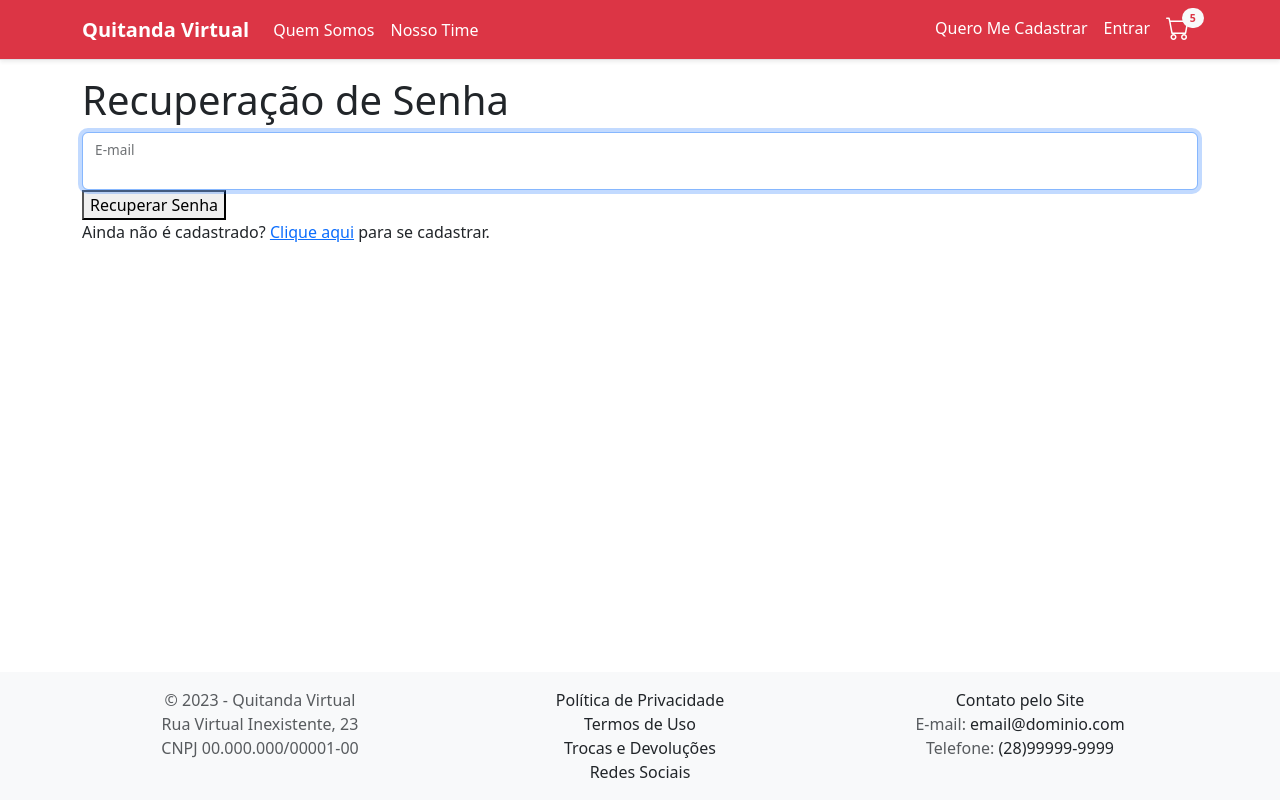
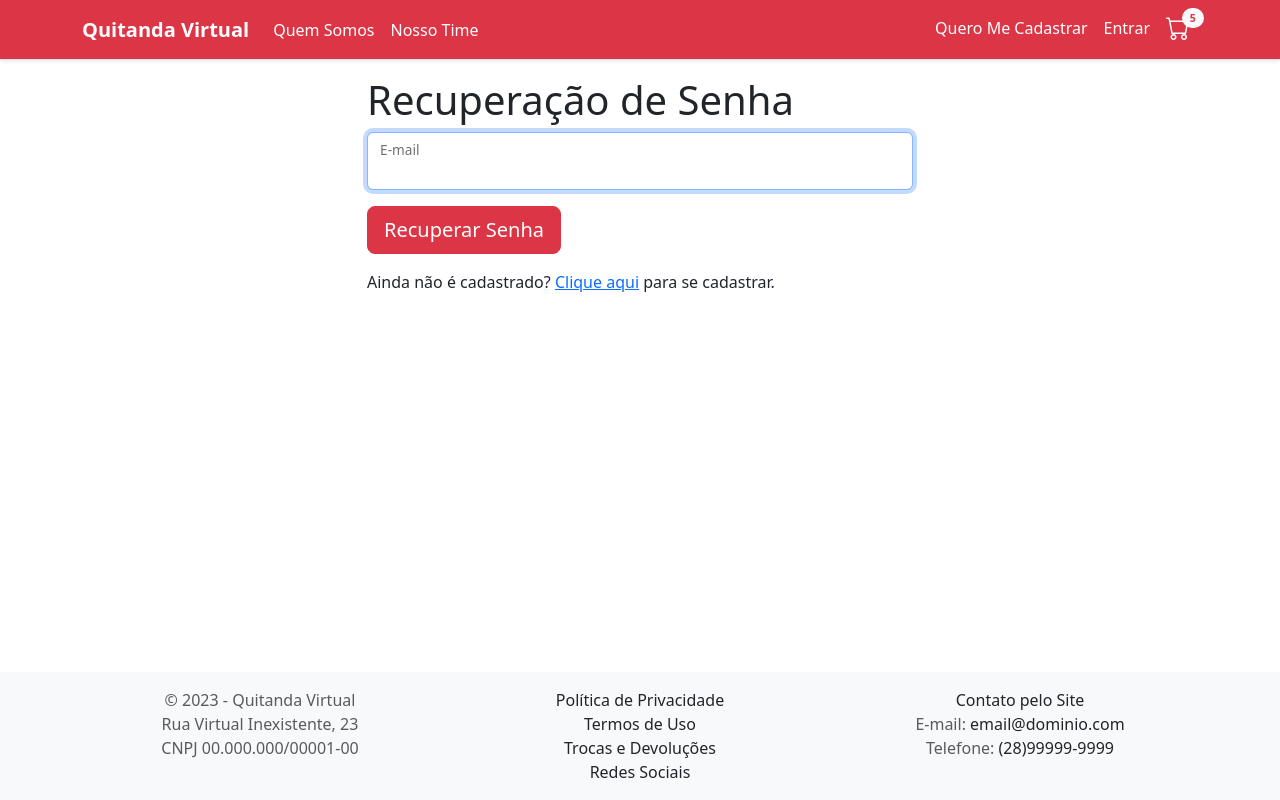
Before and after one commit to andreiafers/Quitanda-Virtual, a website: page recuperarsenha.html in a window 1280 px wide. Drawn offline with nearby package versions, Linux system fonts and the light colour scheme.

Commit message:
fix: styling password recovery page

```diff
--- a/recuperar senha.html
+++ b/recuperarsenha.html
@@ -62,20 +62,23 @@
 
         <main class="flex-fill">
             <div class="container">
-                <form action="">
+                <div class="row justify-content-center">
+                    <form class="col-sm-10 col-md-8 col-lg-6">
                         <h1>Recuperação de Senha</h1>
 
-                    <div class="form-floating">
+                        <div class="form-floating mb-3">
                             <input type="email" id="txtEmail" class="form-control" placeholder=" " autofocus>
                             <label for="txtEmail">E-mail</label>
                         </div>
 
-                    <button type="button" onclick="window.location.href='/confirmrecupsenha.html'">Recuperar Senha</button>
+                        <button type="button" onclick="window.location.href='/confirmrecupsenha.html'"
+                            class="btn btn-lg btn-danger">Recuperar Senha</button>
 
-                    <p>
+                        <p class="mt-3">
                             Ainda não é cadastrado? <a href="/cadastro.html">Clique aqui</a> para se cadastrar.
                         </p>
                     </form>
+                </div>
             </div>
         </main>
 
```
Lines whose indentation alone changed are shown as unchanged.
